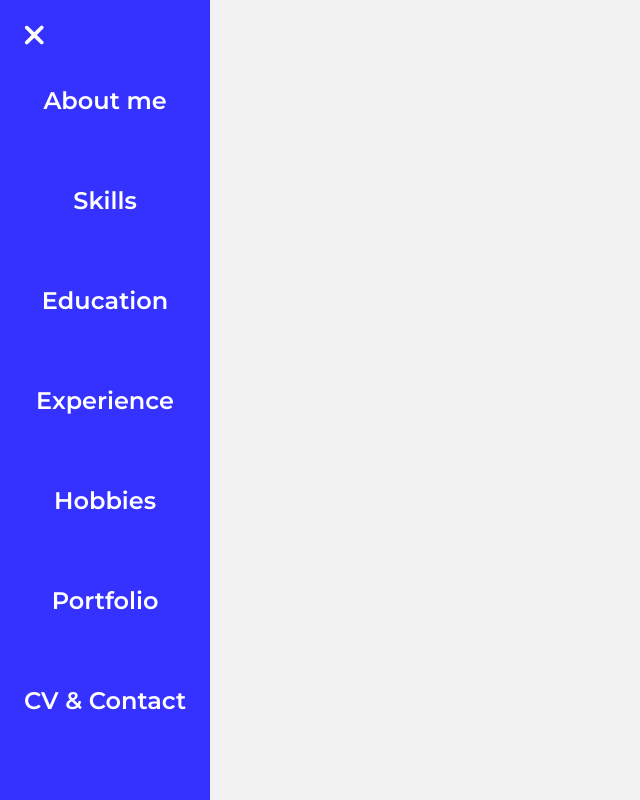
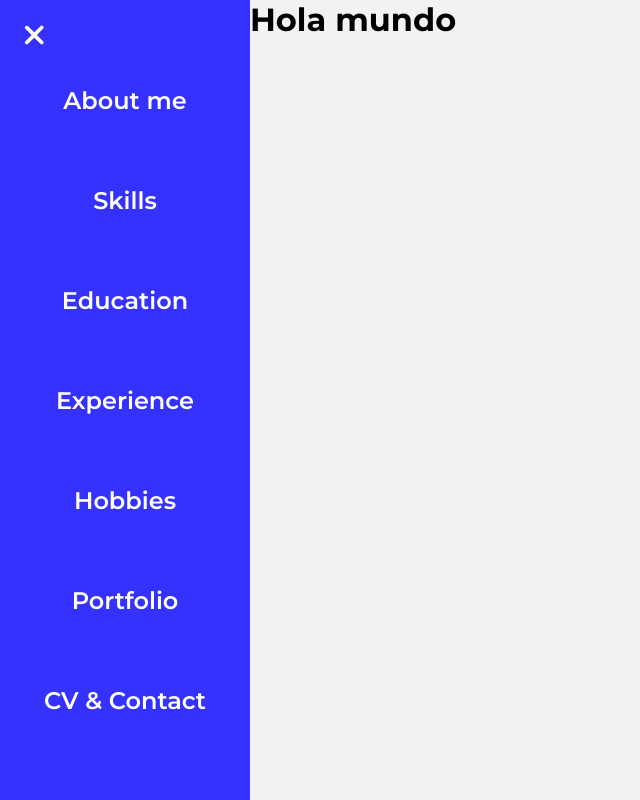
Before and after one commit to MatiasUrielGluck/Portfolio_v4, a React (Vite) app: page / in a window 1280 px wide. Shown: the whole page, without its empty margins (0-640 px from the left). Built offline with nearby package versions, Linux system fonts and the light colour scheme.

Commit message:
Sidebar component styling finished

```diff
--- a/src/App.jsx
+++ b/src/App.jsx
@@ -1,7 +1,7 @@
 import styled from "styled-components";
 import { ThemeContext } from "./context/ThemeContext";
 import { loadTheme } from "./helpers";
-import { Sidebar } from "./components";
+import { Content, Sidebar } from "./components";
 import { useState } from "react";
 import { FontAwesomeIcon } from "@fortawesome/react-fontawesome";
 import { faBars } from "@fortawesome/free-solid-svg-icons";
@@ -17,7 +17,7 @@ export const App = () => {
           <FontAwesomeIcon icon={faBars} onClick={() => setSidebarOpen(true)} />
         </div>
         <Sidebar open={sidebarOpen} closeFn={() => setSidebarOpen(false)} />
-
+        <Content />
       </AppContainer>
     </ThemeContext.Provider>
   );
@@ -26,6 +26,12 @@ export const App = () => {
 const AppContainer = styled.div`
   height: 100vh;
   background: ${(props) => props.theme.background.primary};
+  transition: all 0.3s ease;
+
+  @media only screen and (width > 768px) {
+    display: flex;
+    flex-flow: row nowrap;
+  }
 
   .btn {
     cursor: pointer;
--- /dev/null
+++ b/src/components/Content.jsx
@@ -0,0 +1,13 @@
+import { styled } from "styled-components";
+
+export const Content = () => {
+  return (
+    <Container>
+      <h1>Hola mundo</h1>
+    </Container>
+  );
+};
+
+const Container = styled.div`
+    width: 100%;
+`;
--- a/src/components/Sidebar.jsx
+++ b/src/components/Sidebar.jsx
@@ -28,9 +28,11 @@ export const Sidebar = ({ open, closeFn }) => {
 const Container = styled.div`
   display: grid;
   place-items: center;
+
   position: fixed;
   height: 100vh;
   width: 100vw;
+
   background: ${(props) => props.theme.background.accent};
   color: ${(props) => props.theme.text.secondary};
 
@@ -39,8 +41,12 @@ const Container = styled.div`
   transition: all 0.3s ease;
 
   @media only screen and (width > 768px) {
-    width: max-content;
-    padding: 24px;
+    position: relative;
+    height: 100%;
+    max-width: 250px;
+    width: ${(props) => (props.open ? "100%" : "0")};
+    padding: 24px 36px;
+    overflow: hidden;
   }
 
   .btn {
@@ -61,6 +67,7 @@ const Container = styled.div`
     list-style-type: none;
     font-weight: 600;
     font-size: 1.5rem;
+    text-align: center;
     height: 100%;
     display: grid;
     grid-template-columns: 1fr;
--- a/src/components/index.js
+++ b/src/components/index.js
@@ -1 +1,2 @@
 export * from "./Sidebar";
+export * from "./Content";
```
